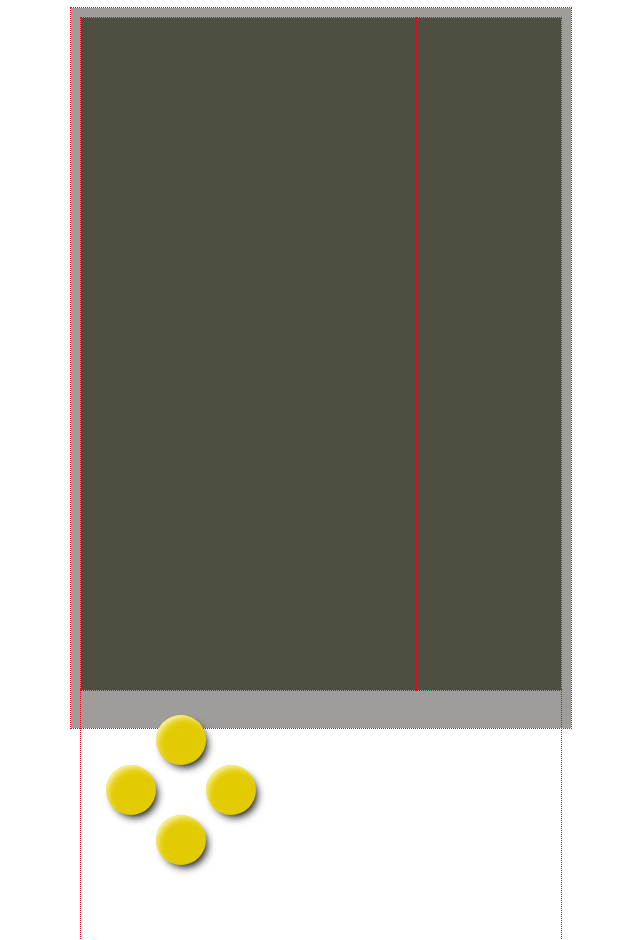
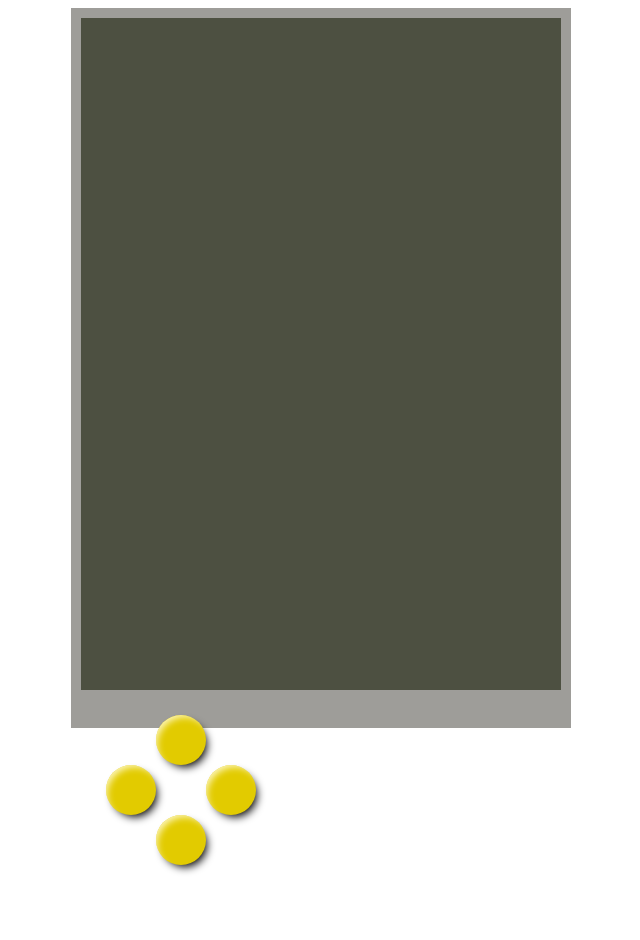
Before and after one commit to Jamshoot66/race, a website built with webpack: page public/index.html in a window 1280 px wide. Shown: the whole page, without its empty margins (319-959 px from the left). Built offline with nearby package versions, Linux system fonts and the light colour scheme.

Commit message:
chore disable debug style

```diff
--- a/src/scss/utils.scss
+++ b/src/scss/utils.scss
@@ -1,4 +1,4 @@
-$withDebug: true;
+$withDebug: false;
 
 @mixin debug {
 	@if ($withDebug) {
```
